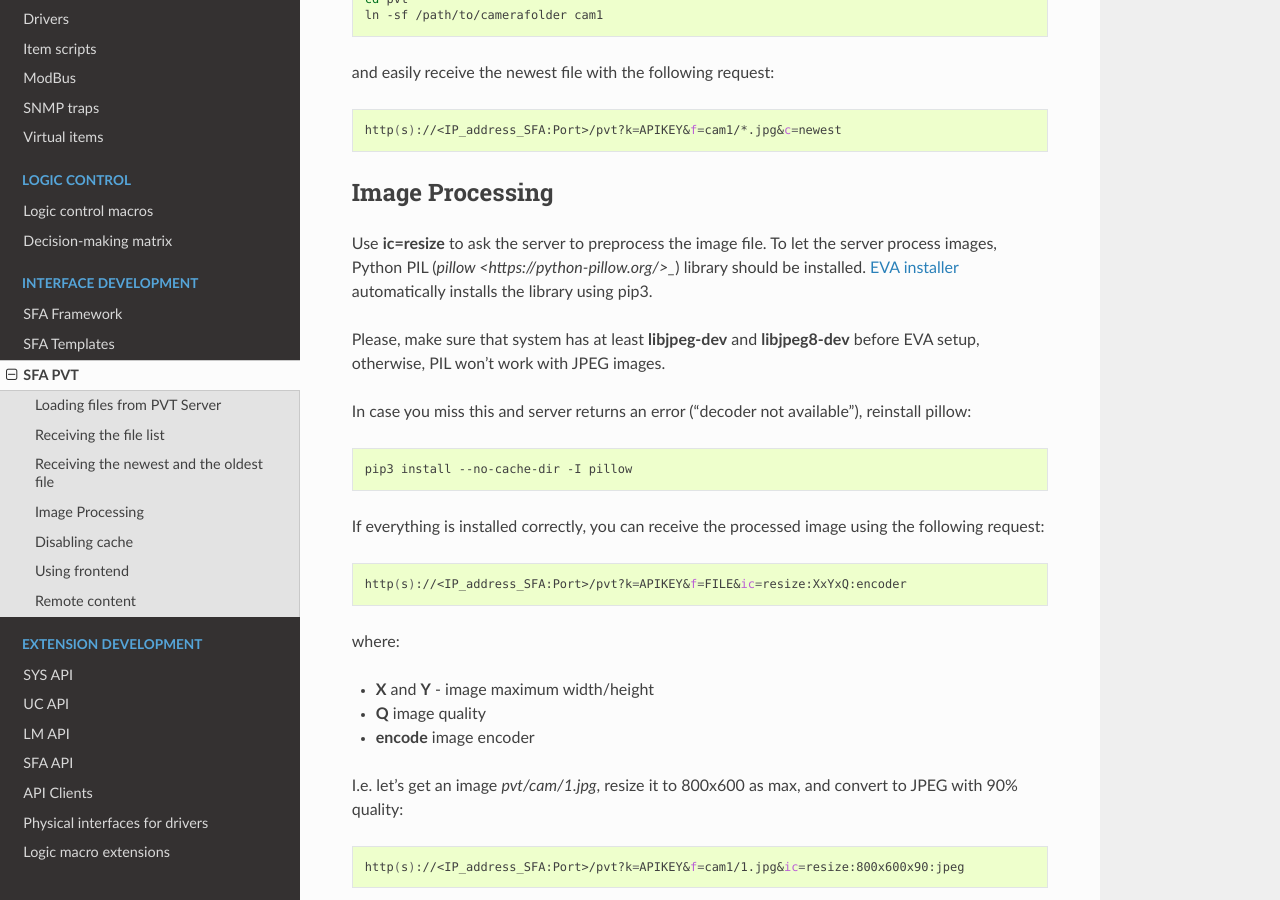
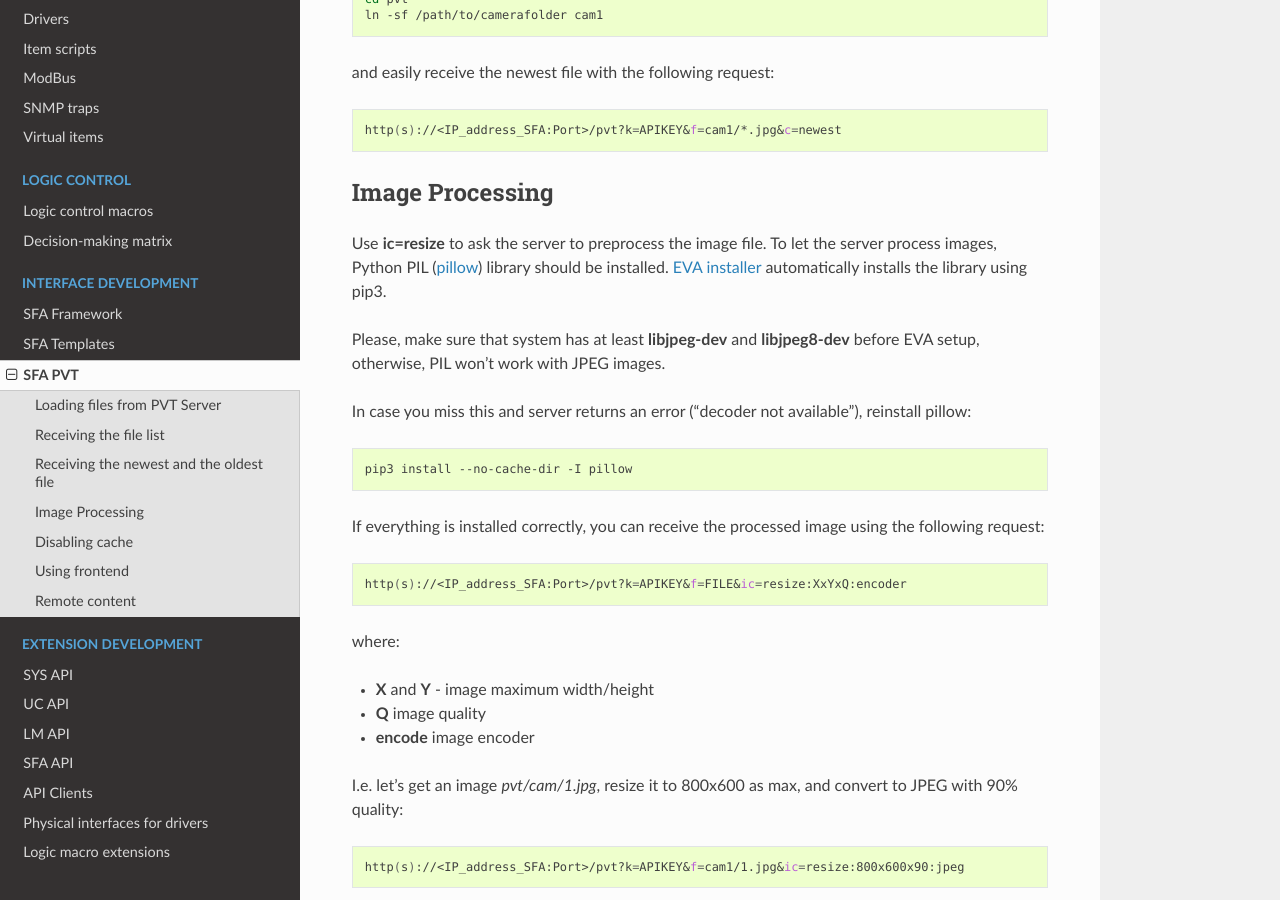
Before and after one commit to alttch/eva3, a Sphinx documentation site: the page built from doc/sfa/sfa_pvt.rst, in a window 1280 px wide and 900 px high, scrolled down 2599 px. Built offline with Sphinx 7.4.7 and the Read the Docs theme 2.0.0, drawn with Linux system fonts in a browser that asks for light colours.

Commit message:
link fix

```diff
--- a/doc/sfa/sfa_pvt.rst
+++ b/doc/sfa/sfa_pvt.rst
@@ -129,7 +129,7 @@ Image Processing
 ================
 
 Use **ic=resize** to ask the server to preprocess the image file. To let the
-server process images, Python PIL (`pillow <https://python-pillow.org/>_`)
+server process images, Python PIL (`pillow <https://python-pillow.org/>`_)
 library should be installed. :doc:`EVA installer</install>` automatically
 installs the library using pip3.
 
```
